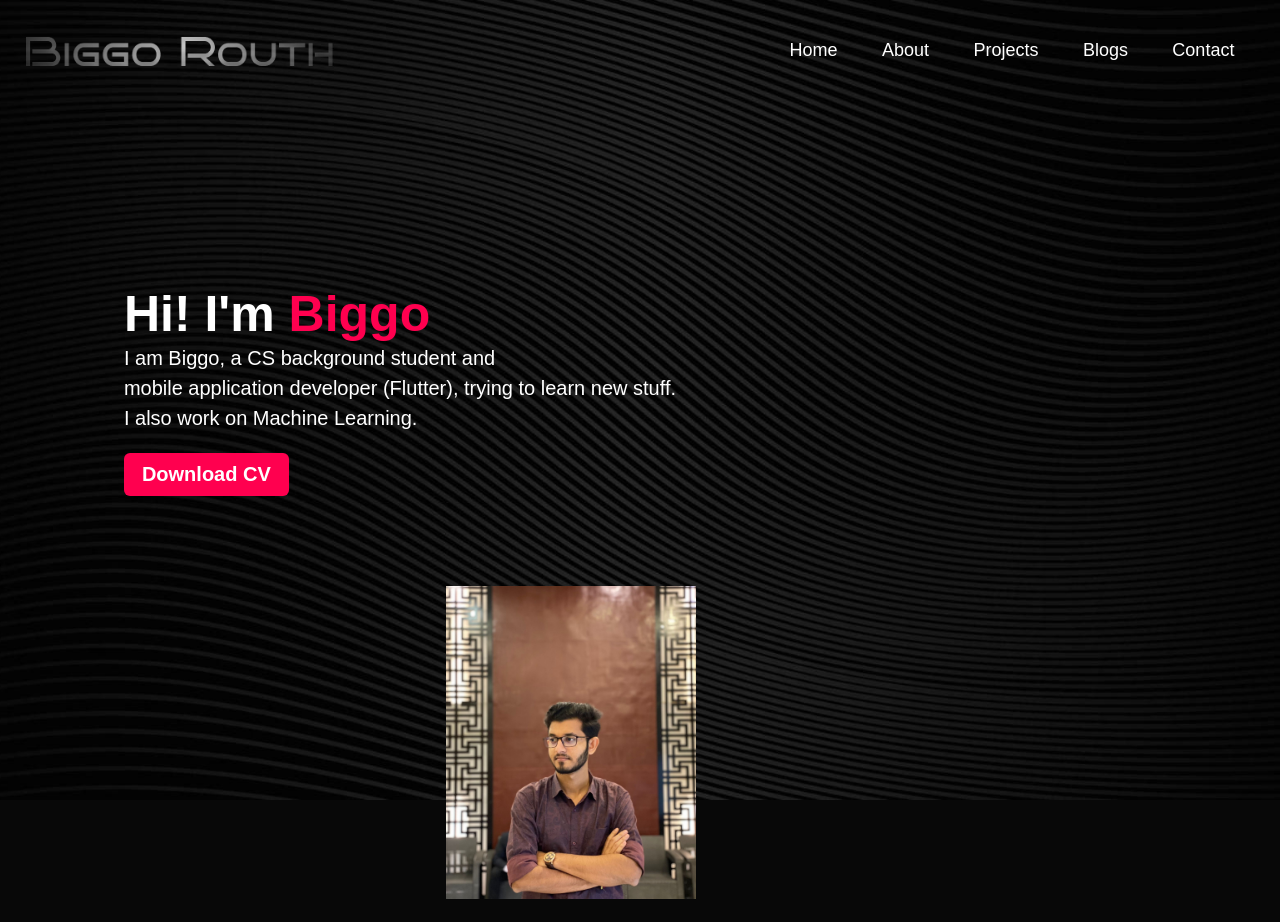
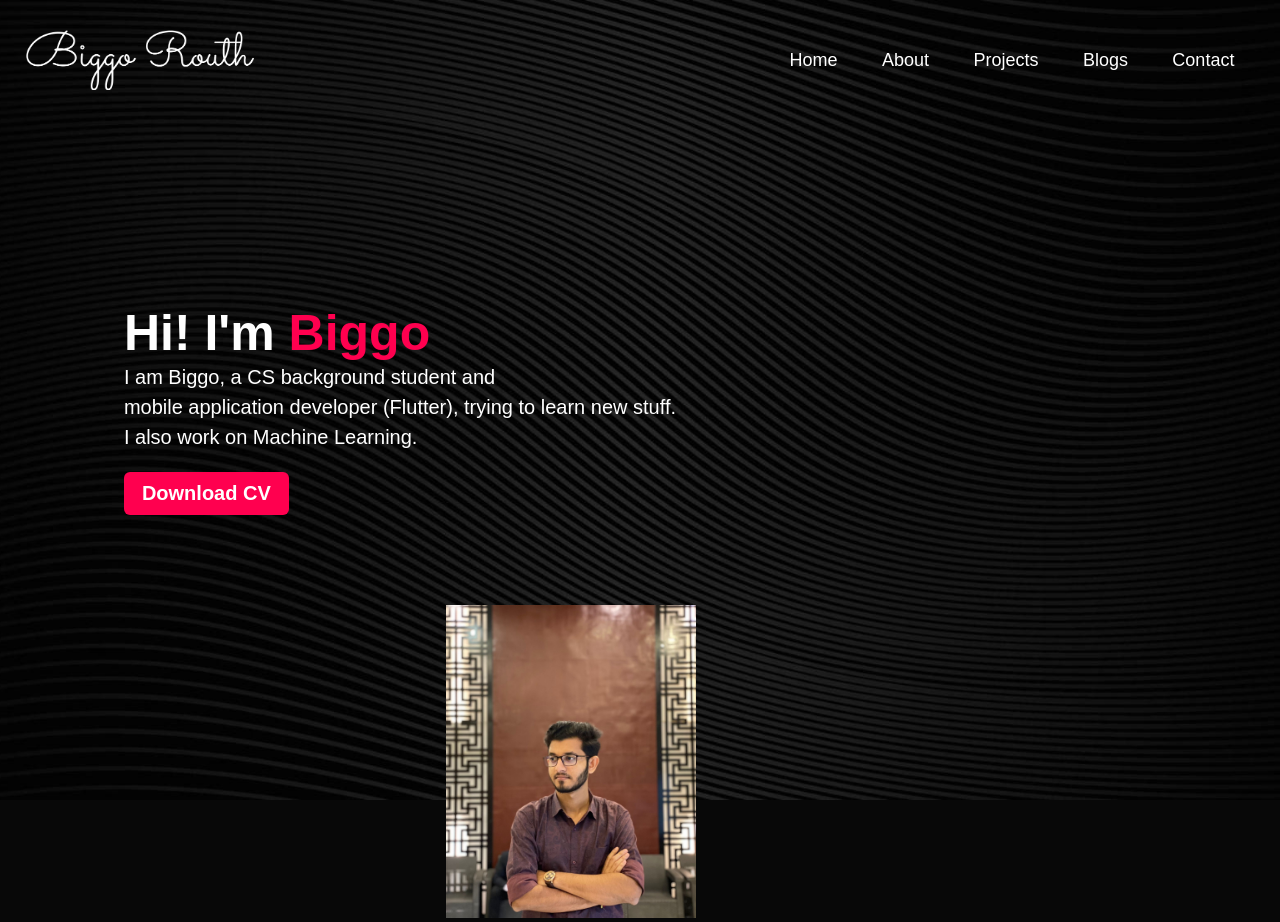
Before and after one commit to Biggo111/Portfolio-Biggo, a plain HTML site: page index.html in a window 1280 px wide. Drawn offline with Linux system fonts and the light colour scheme.

Commit message:
little change in logo

```diff
--- a/index.html
+++ b/index.html
@@ -11,7 +11,7 @@
     <div id="header">
         <div class="container">
             <nav>
-                <img src="images/image 4.png" class="logo" height="30px">
+                <img src="images/image 5.png" class="logo" height="60px">
                 <ul>
                     <li><a href="#">Home</a></li>
                     <li><a href="#">About</a></li>
```
Also changed, not shown: images/image 5.png (added).
